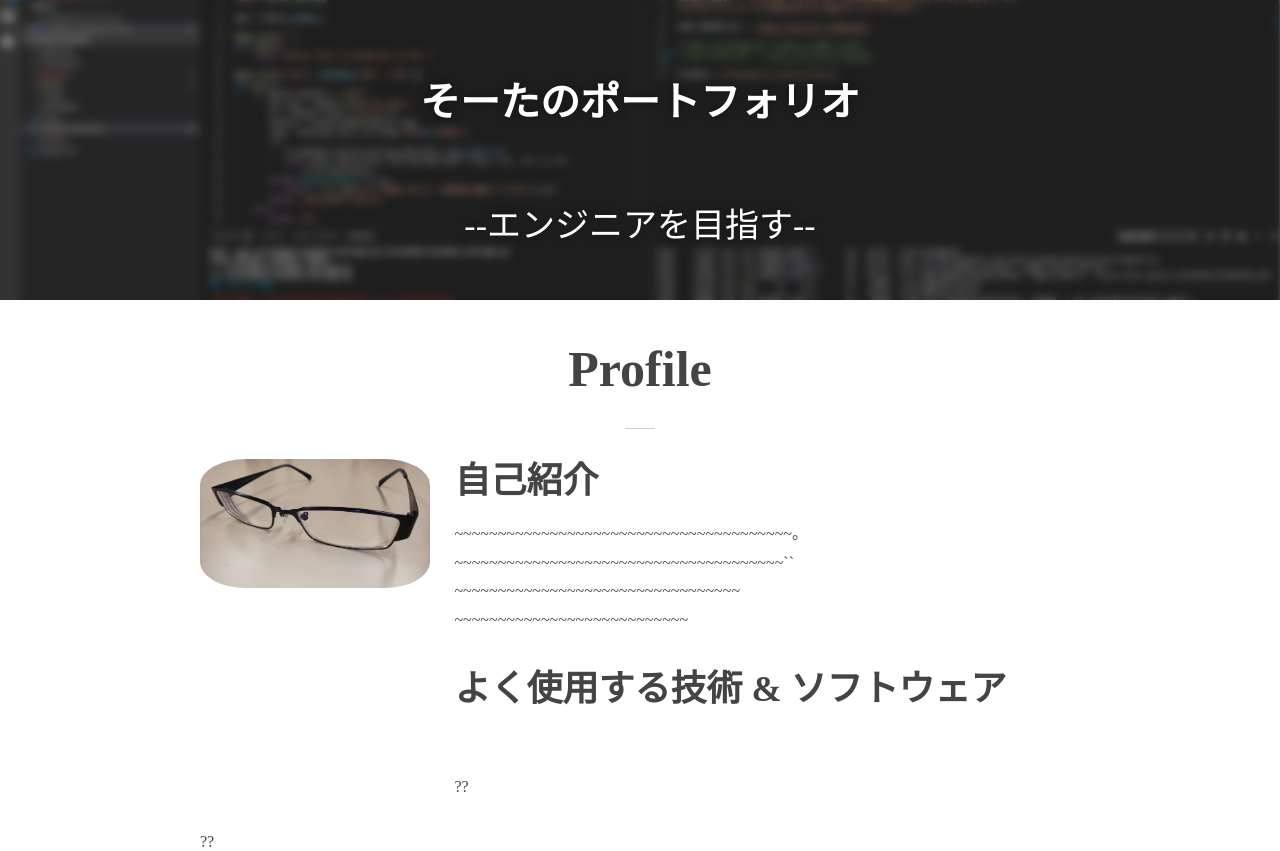
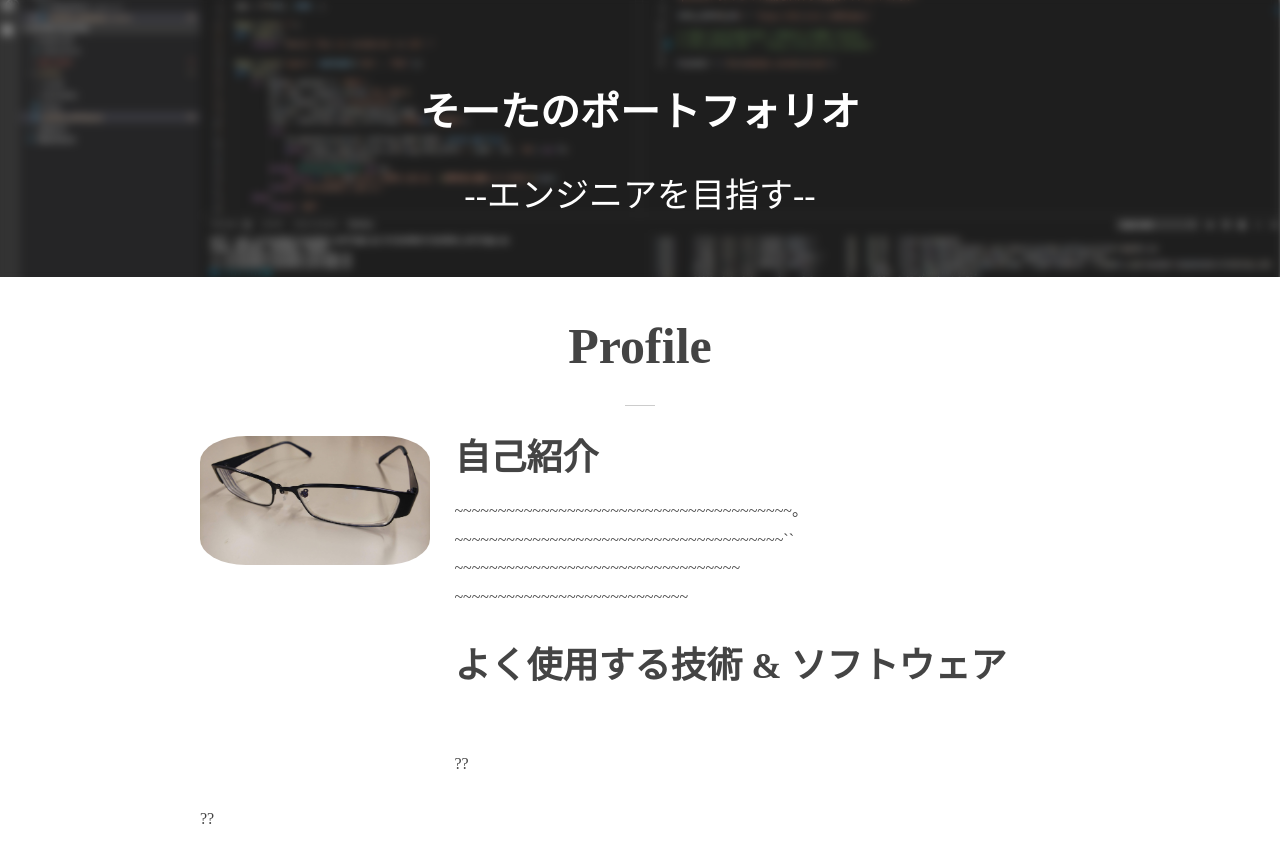
Before and after one commit to Sota-Watanabe/Portfolio-2019, a plain HTML site: page index.html in a window 1280 px wide. After the commit the page ends 828 px from the top, so only its background shows below. Drawn offline with Linux system fonts and the light colour scheme.

Commit message:
padding margin 調整

```diff
--- a/css/style.css
+++ b/css/style.css
@@ -6,12 +6,11 @@
 
 header{
     background: url(../img/header.png) no-repeat center;
-    height: 300px;
-    width: 100%;
     background-size: cover;
     position: relative;
     z-index: 0;
     overflow: hidden;/*ブラー効果でボヤけた部分を非表示*/
+    padding: 50px 0 60px;
 }
 
 header:before{
@@ -31,19 +30,19 @@ header:before{
     z-index: -1;/*重なり順序を一番下にしておく*/
 }
 
+
 header *{
     text-align: center;
     font-size: 34px;
     color: #fff;
-    text-shadow: 0 0 10px rgba(0,0,0,.4);
 }
 
 header h1{
-    padding: 10px;
-    margin: 60px 40px;
+    margin: 30px 10px;
     font-family: 'Cinzel', serif;
     font-size: 40px
 }
+
 
 html, body {
     height:100%;
```
